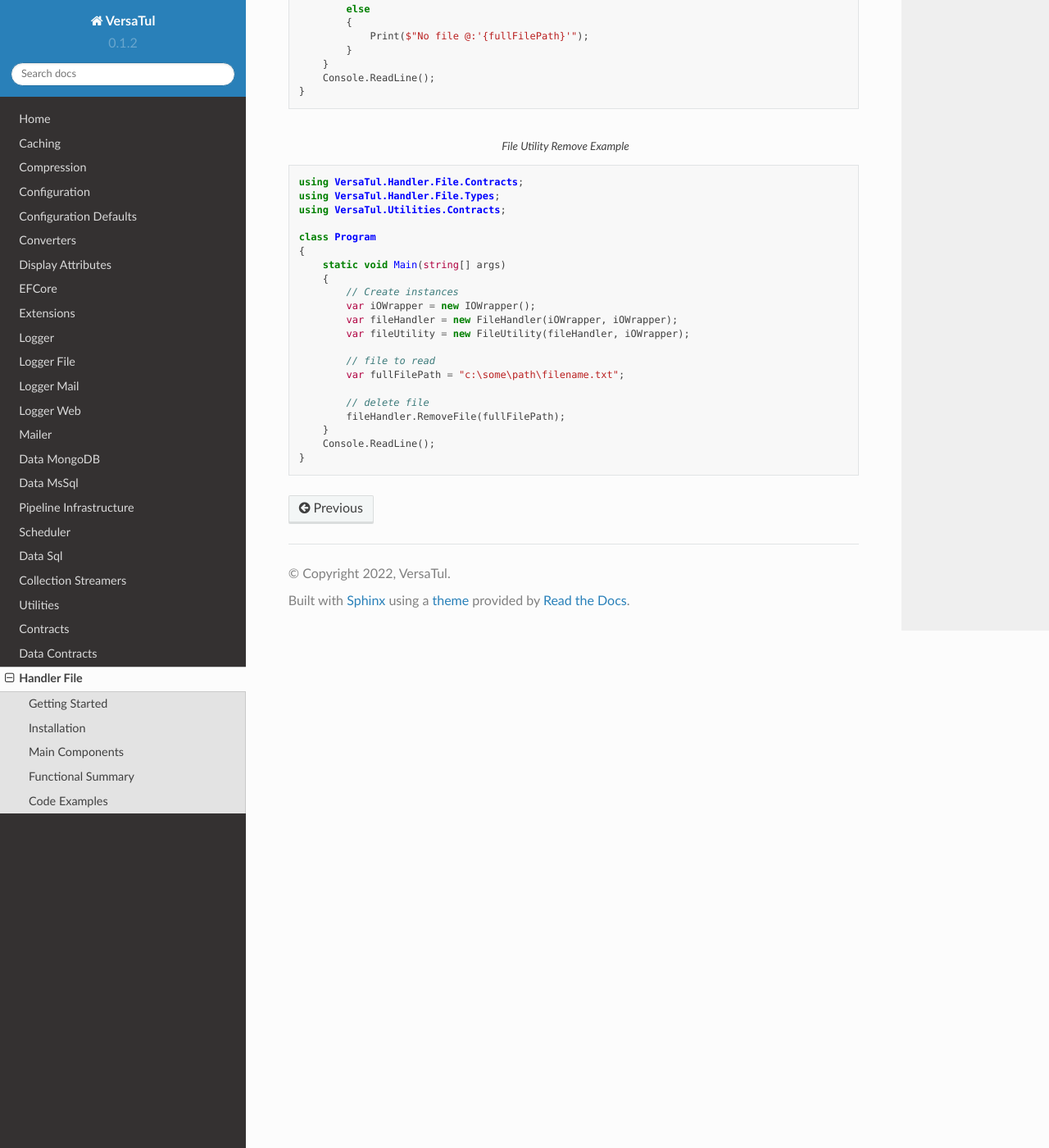
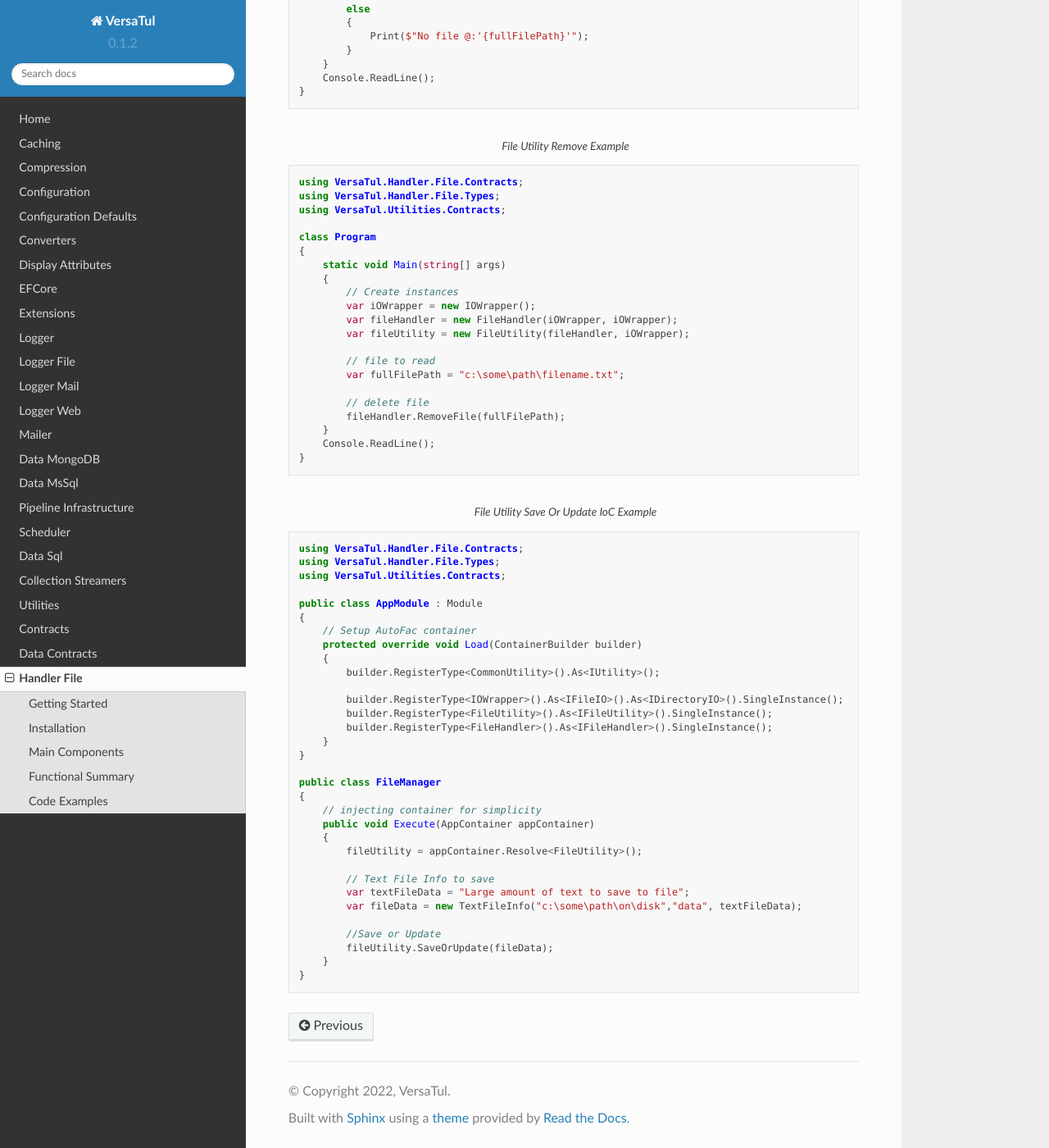
Before and after one commit to BjornWilliams/DocsVersaTul, a Sphinx documentation site: the page built from docs/source/handler-file.rst, in a window 1280 px wide and 1400 px high, scrolled down 3162 px. Shown: the whole window at 82% size. Built offline with Sphinx 7.4.7 and the Read the Docs theme 2.0.0, drawn with Linux system fonts in a browser that asks for light colours.

Commit message:
Update handler-file.rst

```diff
--- a/docs/source/handler-file.rst
+++ b/docs/source/handler-file.rst
@@ -146,3 +146,39 @@ Code Examples
         }
         Console.ReadLine();
     }
+
+.. code-block:: c#
+    :caption: File Utility Save Or Update IoC Example
+
+    using VersaTul.Handler.File.Contracts;
+    using VersaTul.Handler.File.Types;
+    using VersaTul.Utilities.Contracts;
+
+    public class AppModule : Module
+    {
+        // Setup AutoFac container
+        protected override void Load(ContainerBuilder builder)
+        {
+            builder.RegisterType<CommonUtility>().As<IUtility>();
+
+            builder.RegisterType<IOWrapper>().As<IFileIO>().As<IDirectoryIO>().SingleInstance();
+            builder.RegisterType<FileUtility>().As<IFileUtility>().SingleInstance();
+            builder.RegisterType<FileHandler>().As<IFileHandler>().SingleInstance();
+        }
+    }
+
+    public class FileManager
+    {
+        // injecting container for simplicity
+        public void Execute(AppContainer appContainer)
+        {
+            fileUtility = appContainer.Resolve<FileUtility>();
+
+            // Text File Info to save
+            var textFileData = "Large amount of text to save to file";
+            var fileData = new TextFileInfo("c:\some\path\on\disk","data", textFileData);
+
+            //Save or Update
+            fileUtility.SaveOrUpdate(fileData);
+        }
+    }
```
